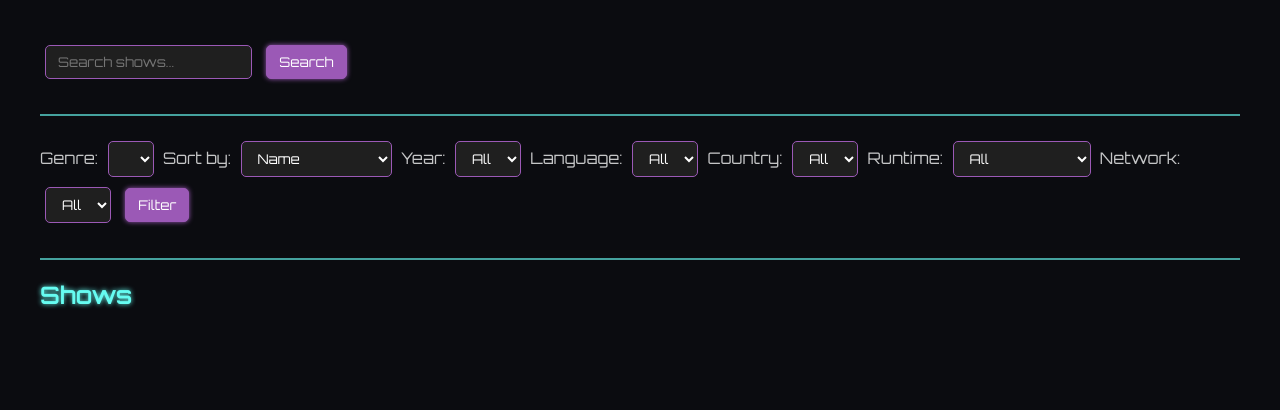
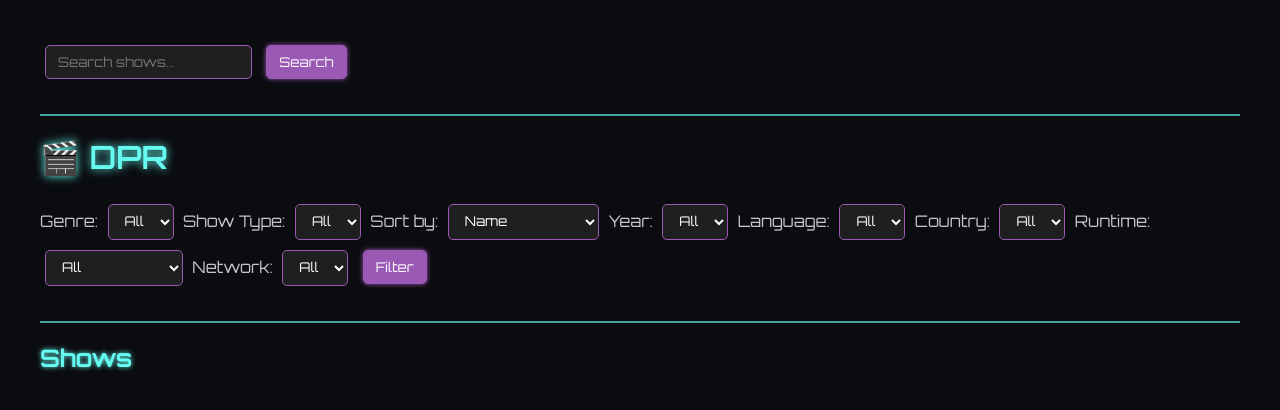
Before and after one commit to Breanna-3/API_PROJECT, a Flask app: page /search in a window 1280 px wide. Shown: the top 410 px of the page. Run offline with Flask 3, Linux system fonts and the light colour scheme; lists and menus that the app fills with data are empty.

Commit message:
Update index.html

```diff
--- a/templates/index.html
+++ b/templates/index.html
@@ -1,10 +1,22 @@
 {% extends "base.html" %}
 {% block content %}
+
+<h1><a href="/" style="color: #66fcf1; text-decoration: none;">🎬 DPR</a></h1>
+
 <form method="get">
   <label for="genre">Genre:</label>
   <select name="genre" id="genre">
+    <option value="">All</option>
     {% for genre in genres %}
       <option value="{{ genre }}" {% if genre == selected_genre %}selected{% endif %}>{{ genre }}</option>
+    {% endfor %}
+  </select>
+
+  <label for="showType">Show Type:</label>
+  <select name="showType" id="showType">
+    <option value="">All</option>
+    {% for t in show_types %}
+      <option value="{{ t }}" {% if t == selected_show_type %}selected{% endif %}>{{ t }}</option>
     {% endfor %}
   </select>
 
@@ -75,14 +87,35 @@
 {% if total_pages > 1 %}
 <footer style="margin-top: 40px; text-align: center;">
   <div>
-      {% for p in range(1, total_pages + 1) %}
-        {% set active = (p == current_page) %}
-        <a href="?genre={{ selected_genre }}&sort={{ selected_sort }}&year={{ selected_year }}&language={{ selected_language }}&country={{ selected_country }}&runtime={{ selected_runtime }}&network={{ selected_network }}&page={{ p }}"
-           class="pagination-button {% if active %}pagination-active{% else %}pagination-inactive{% endif %}">
+    {% set start = current_page - 3 if current_page > 3 else 1 %}
+    {% set end = current_page + 3 if current_page + 3 < total_pages else total_pages %}
+
+    {% if current_page > 1 %}
+      <a href="?genre={{ selected_genre }}&showType={{ selected_show_type }}&sort={{ selected_sort }}&year={{ selected_year }}&language={{ selected_language }}&country={{ selected_country }}&runtime={{ selected_runtime }}&network={{ selected_network }}&page=1" class="pagination-button">« First</a>
+      <a href="?genre={{ selected_genre }}&showType={{ selected_show_type }}&sort={{ selected_sort }}&year={{ selected_year }}&language={{ selected_language }}&country={{ selected_country }}&runtime={{ selected_runtime }}&network={{ selected_network }}&page={{ current_page - 1 }}" class="pagination-button">‹ Prev</a>
+    {% endif %}
+
+    {% if start > 1 %}
+      <span class="pagination-button">...</span>
+    {% endif %}
+
+    {% for p in range(start, end + 1) %}
+      <a href="?genre={{ selected_genre }}&showType={{ selected_show_type }}&sort={{ selected_sort }}&year={{ selected_year }}&language={{ selected_language }}&country={{ selected_country }}&runtime={{ selected_runtime }}&network={{ selected_network }}&page={{ p }}"
+         class="pagination-button {% if p == current_page %}pagination-active{% else %}pagination-inactive{% endif %}">
         {{ p }}
       </a>
     {% endfor %}
+
+    {% if end < total_pages %}
+      <span class="pagination-button">...</span>
+    {% endif %}
+
+    {% if current_page < total_pages %}
+      <a href="?genre={{ selected_genre }}&showType={{ selected_show_type }}&sort={{ selected_sort }}&year={{ selected_year }}&language={{ selected_language }}&country={{ selected_country }}&runtime={{ selected_runtime }}&network={{ selected_network }}&page={{ current_page + 1 }}" class="pagination-button">Next ›</a>
+      <a href="?genre={{ selected_genre }}&showType={{ selected_show_type }}&sort={{ selected_sort }}&year={{ selected_year }}&language={{ selected_language }}&country={{ selected_country }}&runtime={{ selected_runtime }}&network={{ selected_network }}&page={{ total_pages }}" class="pagination-button">Last »</a>
+    {% endif %}
   </div>
 </footer>
 {% endif %}
+
 {% endblock %}
```
Lines whose indentation alone changed are shown as unchanged.
